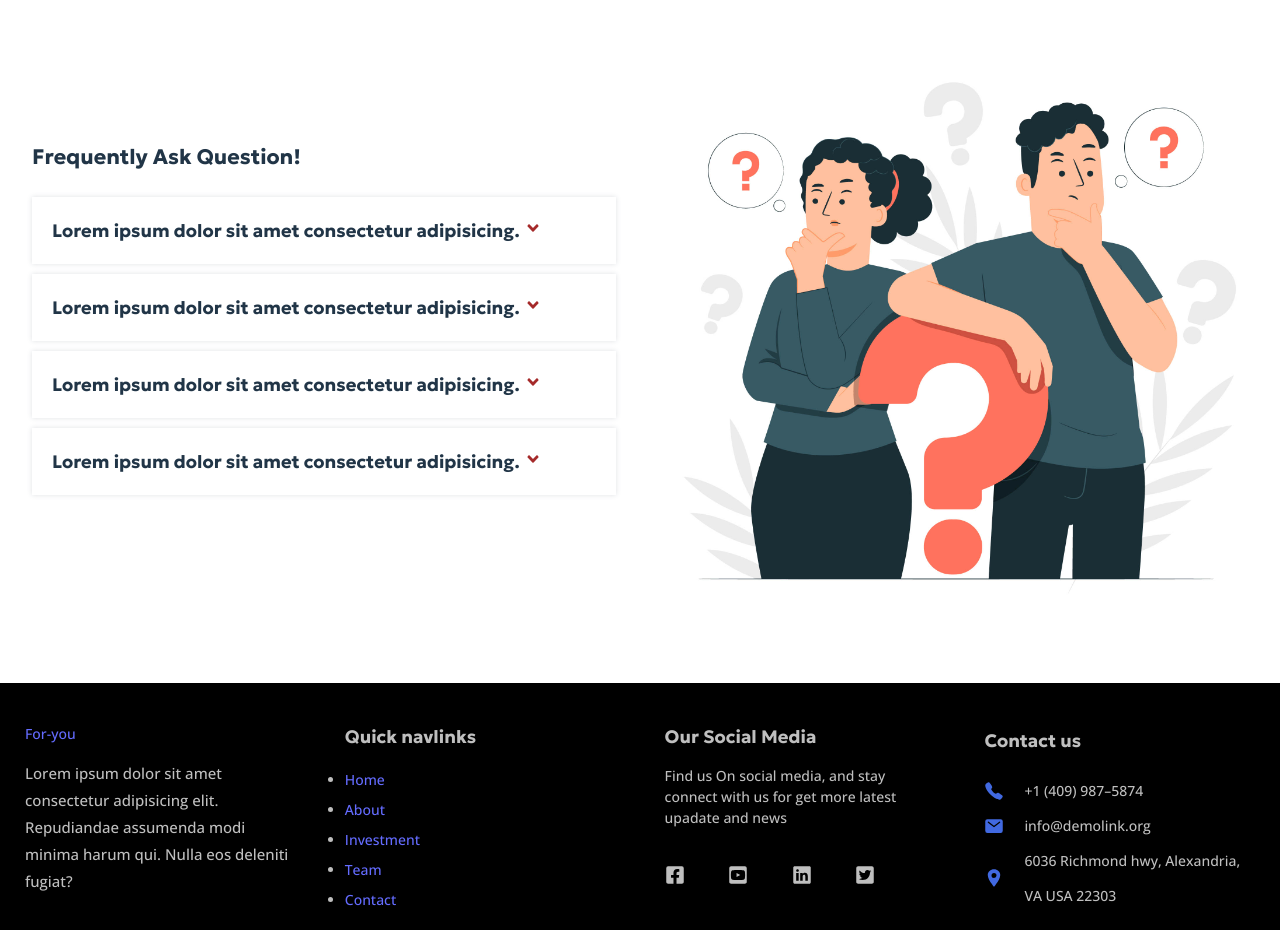
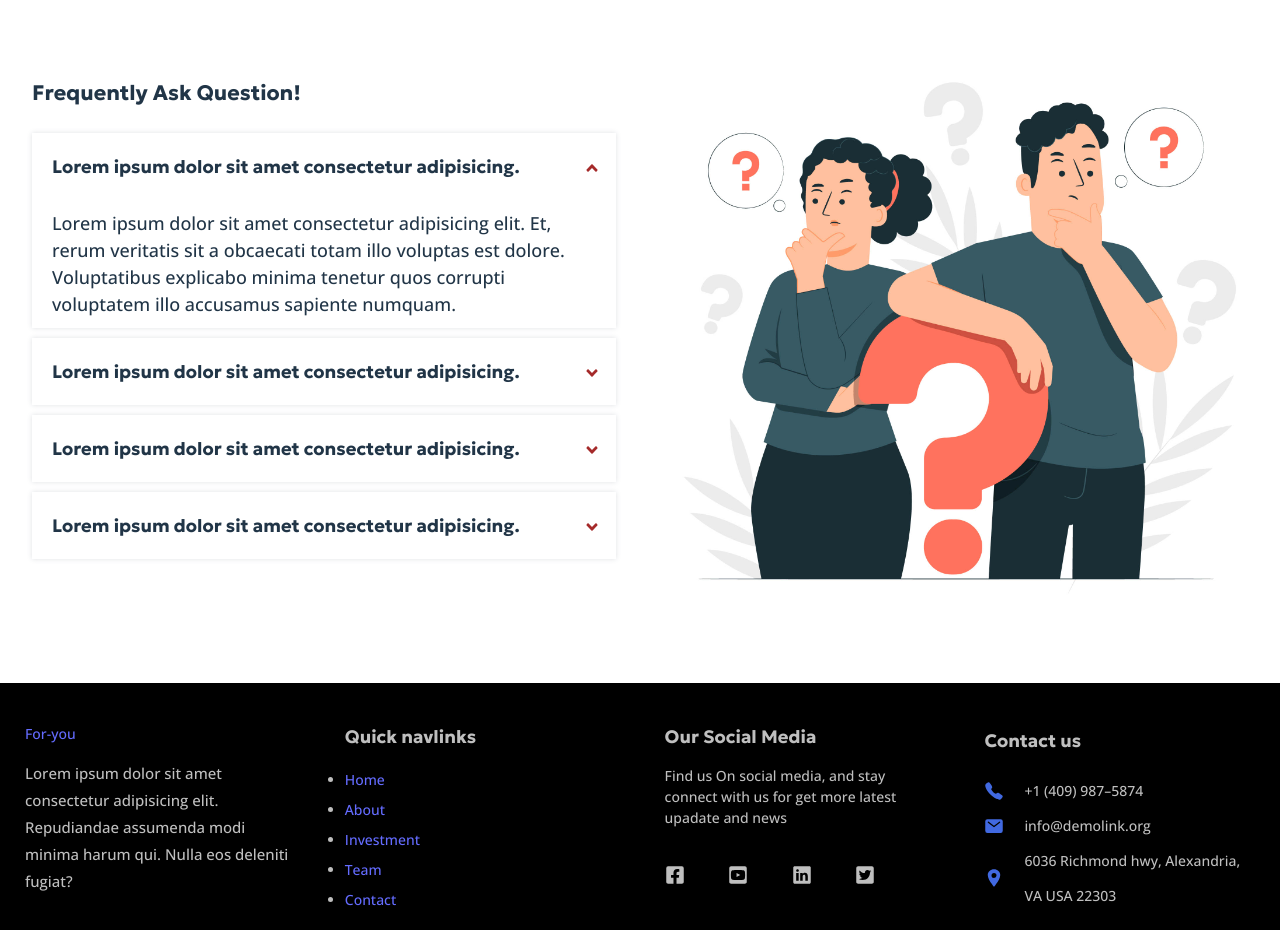
Before and after one commit to HR-Rana/forYou-clientProject, a React (Vite) app in the folder For-You/: page / in a window 1280 px wide. Shown: the part 4960-5890 px from the top of the page. Built offline with nearby package versions, Linux system fonts and the light colour scheme; what ldrs would draw is missing.

Commit message:
faq functions

```diff
--- a/For-You/src/assets/Css/style.css
+++ b/For-You/src/assets/Css/style.css
@@ -697,7 +697,19 @@ form input[type=submit] {
     width: 48%;
 }
 
+.Faq-section .questionAndAnswer h4{
+    position: relative;
+}
 
+.Faq-section .questionAndAnswer h4 span {
+    position: absolute;
+    top: 35%;
+    right: 5px;
+    color: var(--BrownColor);
+}
+.Faq-section .questionAndAnswer p{
+  padding: 10px;
+}
 
 
 
@@ -1156,12 +1168,15 @@ form input[type=submit] {
     -ms-border-radius: 0px 5px 5px 0px;
     -o-border-radius: 0px 5px 5px 0px;
 }
-.profile-page .react-tabs__tab--selected a{
+
+.profile-page .react-tabs__tab--selected a {
     color: white !important;
 }
-.profile-page .react-tabs__tab-list{
+
+.profile-page .react-tabs__tab-list {
     border: none;
 }
+
 .profile-page .profile-sidebar-nav ul li span {
     width: 30px;
     height: 25px;
@@ -1215,6 +1230,7 @@ form input[type=submit] {
     justify-content: center;
     text-transform: capitalize;
 }
+
 .profile-page .sidebar-log-out li a:hover {
     color: red;
 
@@ -1359,7 +1375,7 @@ form input[type=submit] {
 
 
 /* pagination */
-.pagination{
+.pagination {
     display: flex;
     align-items: center;
     justify-content: center;
--- a/For-You/src/pages/FAQ/Faq.jsx
+++ b/For-You/src/pages/FAQ/Faq.jsx
@@ -1,10 +1,18 @@
 import React from "react";
 import { useState } from "react";
 import { FaAngleDown } from "react-icons/fa";
-import img from '../../assets/images/faq_graphic.jpg'
+import { FaAngleUp } from "react-icons/fa";
+import img from "../../assets/images/faq_graphic.jpg";
 
 export default function Faq() {
 	const [openFaq, setOff] = useState(0);
+
+	const HandleFAQ = (i) => {
+		setOff(i);
+		if (openFaq === i) {
+			setOff(!openFaq);
+		}
+	};
 
 	const Faqs = [
 		{
@@ -41,23 +49,33 @@ export default function Faq() {
 									<div className="questionAndAnswer" key={index}>
 										<span
 											onClick={(e) => {
-												setOff(!openFaq);
+												HandleFAQ(index);
 											}}
 										>
 											<h4>
-												{items.qus} <span style={{transform:openFaq? "trasnlate(180deg)" : "", color:"brown"}}><FaAngleDown/></span>
+												{items.qus}
+												{/* <span style={{transform:openFaq? "trasnlate(180deg)" : "", color:"brown"}}></span> */}
+												{openFaq == index ? (
+													<span>
+														<FaAngleUp />
+													</span>
+												) : (
+													<span>
+														<FaAngleDown />
+													</span>
+												)}
 											</h4>
 										</span>
-										{openFaq ? <p>{items.ans}</p> : ""}
+										{openFaq == index ? <p className="answer">{items.ans}</p> : ""}
 									</div>
 								);
 							})}
 						</div>
 					</div>
 
-                    <div className="Faq-img">
-                        <img src={img} alt="faq-img" />
-                    </div>
+					<div className="Faq-img">
+						<img src={img} alt="faq-img" />
+					</div>
 				</div>
 			</div>
 		</div>
```
